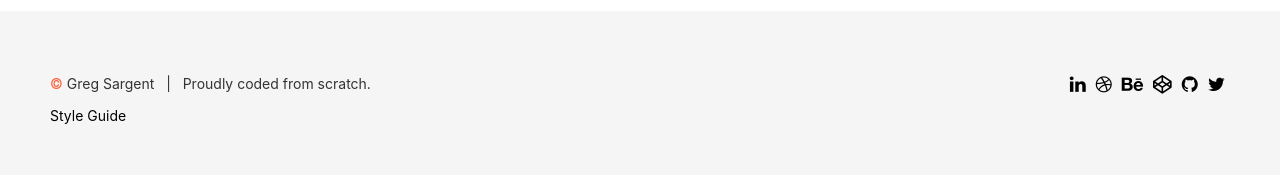
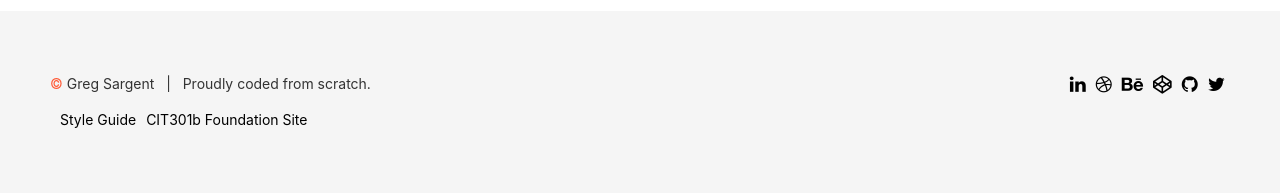
Before and after one commit to gksargent/gsargent.info, a PHP site: page /about/index.php in a window 1280 px wide. Shown: the part 2144-2337 px from the top of the page. Before the commit the page ends 2268 px from the top, so only its background shows below. Run offline with PHP 8.4, Linux system fonts and the light colour scheme.

Commit message:
added footer nav structure

```diff
--- a/css/main.processed.css
+++ b/css/main.processed.css
@@ -505,6 +505,11 @@ footer {
   display: flex;
   font-size: 14px;
   padding: 50px; }
+  footer ul {
+    display: flex;
+    padding-left: 0; }
+    footer ul li:before {
+      content: ''; }
   footer a, footer a:visited {
     background: none;
     color: black;
--- a/modules/footer.php
+++ b/modules/footer.php
@@ -2,7 +2,11 @@
 
     <div class="footer-left-column">
       <p><span class="text-tertiary">&copy;</span> Greg Sargent &nbsp; | &nbsp; Proudly coded from scratch.</p>
-      <a href="/styleguide">Style Guide</a>
+      <ul>
+        <li><a href="/styleguide">Style Guide</a></li>
+        <li><a href="http://cit301b-foundation.gsargent.info/" target="_blank">CIT301b Foundation Site</a></li>
+      </ul>
+
     </div>
 
     <div class="footer-right-column">
```
Also changed, not shown: css/partials/_footer.scss (+9 -0 lines), 1 other file.
